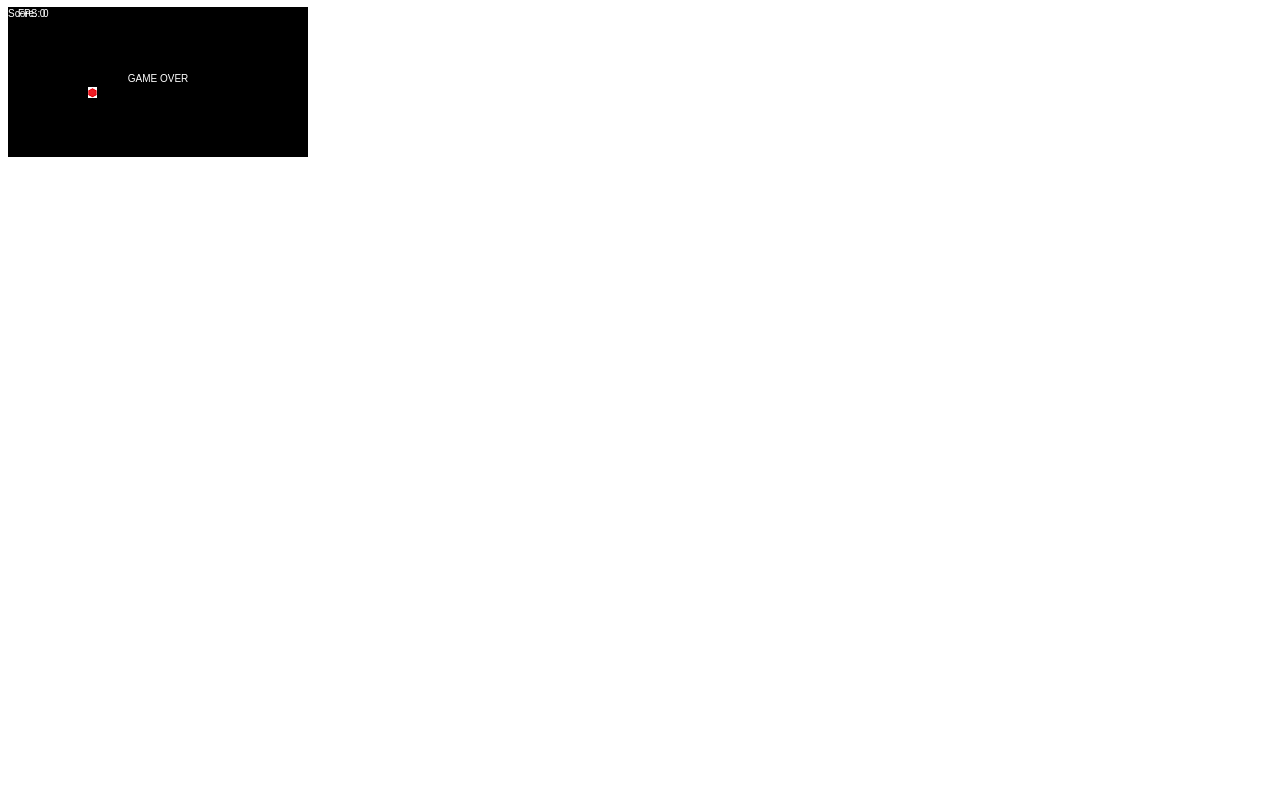
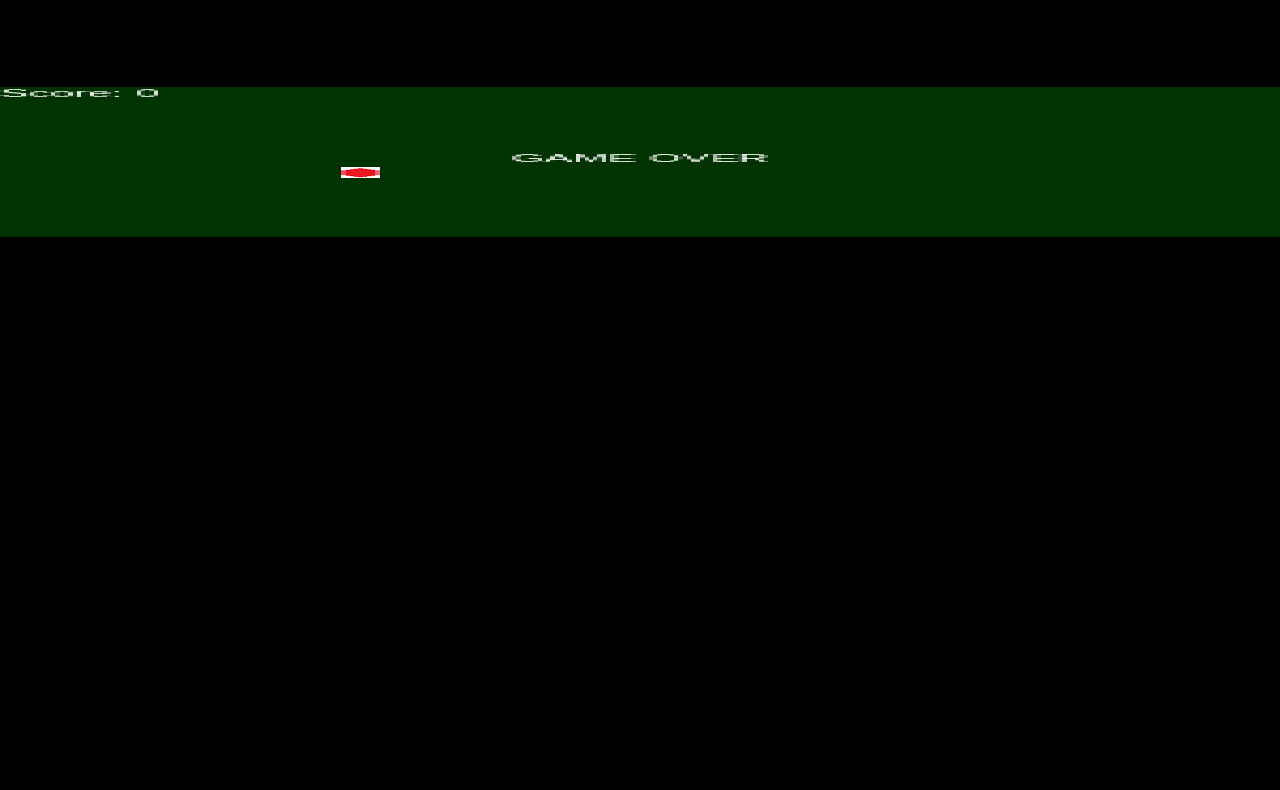
Before and after one commit to JuanMoscatelli/game, a plain HTML site: page index.html in a window 1280 px wide. Shown: the part 73-863 px from the top of the page. Before the commit the page ends 800 px from the top, so only its background shows below. Drawn offline with Linux system fonts and the light colour scheme.

Commit message:
Handling canvas in the screen and double buffer

```diff
--- a/game.js
+++ b/game.js
@@ -9,9 +9,15 @@
 
         canvas = undefined,
         ctx = undefined,
+        buffer = null,
+        bufferCtx = null,
+        bufferScale = 1,
+        bufferOffsetX = 0,
+        bufferOffsetY = 0,
         lastPress = undefined,
         pause = true,
         gameover = true,
+        fullscreen = false,
         dir = 0,
         score = 0,
         //wall = [];
@@ -20,12 +26,12 @@
         iBody = new Image(),
         iFood = new Image(),
         aEat = new Audio(),
-        aDie = new Audio(),
-        lastUpdate = 0,
-        FPS = 0,
-        frames = 0,
-        acumDelta = 0;
+        aDie = new Audio();
 
+        //lastUpdate = 0,
+        //FPS = 0,
+        //frames = 0,
+        //acumDelta = 0;
 
 
     window.requestAnimationFrame = (function () {
@@ -36,8 +42,23 @@
                 window.setTimeout(callback, 17);
             };
     }());
+    /* setTimeout( function () {
+        window.requestAnimationFrame(run)
+    }, 50); */
+
+    function repaint() {
+        window.requestAnimationFrame(repaint)
+        paint(ctx);
+    }
+    function run() {
+        setTimeout(run, 50);
+        act();
+    }
 
     document.addEventListener('keydown', function(evt) {
+        if (evt.which >= 37 && evt.which <= 40){
+        evt.preventDefault();
+        }
         lastPress = evt.which;
     }, false);
 
@@ -46,36 +67,8 @@
         this.y = (y === undefined) ? 0 : y;
         this.width = (width === undefined) ? 0 : width;
         this.height = (height === undefined) ? this.width : height;
+    }
 
-        /*this.intersects = function (rect) {
-            if (rect === undefined) {
-                window.console.warn('Missing parameters on function intersects');
-            } else {
-                return (this.x < rect.x + rect.width &&
-                    this.x + this.width > rect.x &&
-                    this.y < rect.y + rect.height &&
-                    this.y + this.height > rect.y);
-            }
-        };
-
-        this.fill = function (ctx) {
-            if (ctx === undefined) {
-                window.console.warn('Missing parameters on function fill');
-            } else {
-                ctx.fillRect(this.x, this.y, this.width, this.height);
-            }
-        };
-        this.drawImage = function (ctx, img) {
-            if (img === undefined) {
-                window.console.warn('Missing parameters on function drawImage');
-            } else {
-                if (img.width) {
-                    ctx.drawImage(img, this.x, this.y);
-            } else {
-                ctx.strokeRect(this.x, this.y, this.width, this.height);
-            }
-        }*/
-    };
     Rectangle.prototype = {
         constructor: Rectangle,
 
@@ -108,47 +101,28 @@
             }
         }
     };
-    /*Rectangle.prototype.intersects = function (rect) {
-        if (rect === undefined) {
-            window.console.warn('Missing parameters on function intersects');
-        } else {
-            return (this.x < rect.x + rect.width &&
-                this.x + this.width > rect.x &&
-                this.y < rect.y + rect.height &&
-                this.y + this.height > rect.y);
-        }
-    };
-    Rectangle.prototype.fill = function (ctx) {
-        if (ctx === undefined) {
-            window.console.warn('Missing parameters on function fill');
-        } else {
-            ctx.fillRect(this.x, this.y, this.width, this.height);
-        }
-    };
-    Rectangle.prototype.drawImage = function (ctx, img) {
-        if (img === undefined) {
-            window.console.warn('Missing parameters on function drawImage');
-        } else {
-            if (img.width) {
-                ctx.drawImage(img, this.x, this.y);
-            } else {
-                ctx.strokeRect(this.x, this.y, this.width, this.height);
-            }
-        }
-    };*/
-
-
     function random(max){
         return ~~(Math.random() * max);
     }
-    function canPlayOgg() {
+    function resize() {
+        canvas.width = window.innerWidth;
+        canvas.height = window.innerHeight;
+
+        var w = window.innerWidth / buffer.width;
+        var h = window.innerHeight / buffer.height;
+        bufferScale = Math.min(h, w);
+
+        bufferOffsetX = (canvas.width - (buffer.width * bufferScale)) / 2;
+        bufferOffsetY = (canvas.height - (buffer.height * bufferScale)) / 2;
+    }
+    /* function canPlayOgg() {
         var aud = new Audio();
         if (aud.canPlayType('audio/ogg').replace(/no/, '')) {
             return true;
         } else {
             return false;
-        }
-    }
+        } */
+    //}
     function reset() {
         score = 0;
         dir = 1;
@@ -165,14 +139,12 @@
             l=0;
 
         // Clean canvas
-        ctx.fillStyle = '#000';
-        ctx.fillRect(0, 0, canvas.width, canvas.height);
+        ctx.fillStyle = '#030';
+        ctx.fillRect(0, 0, buffer.width, buffer.height);
 
         // Draw player
-        //ctx.fillStyle = '#0f0';
         ctx.strokeStyle = '#0f0';
         for (i = 0, l = body.length; i < l; i += 1) {
-            //body[i].fill(ctx);
             body[i].drawImage(ctx, iBody);
         }
 
@@ -189,14 +161,14 @@
         food.drawImage(ctx, iFood);
 
         //Debug last key pressed
-        ctx.fillStyle = '#fff';
         //ctx.fillText('Last Press: ' + lastPress, 0, 20);
 
         //Draw Score
+        ctx.fillStyle = '#fff';
         ctx.fillText('Score: ' + score, 0, 10);
 
         //Draw FPS
-        ctx.fillText('FPS: ' +FPS, 10, 10);
+        //ctx.fillText('FPS: ' +FPS, 10, 10);
 
         //Draw pause
         if (pause) {
@@ -301,16 +273,32 @@
 
     function repaint() {
         window.requestAnimationFrame(repaint);
-        paint(ctx);
+        paint(bufferCtx);
+        ctx.fillStyle = '#000';
+        ctx.fillRect(0, 0, canvas.width, canvas.height);
+        ctx.imageSmoothingEnabled = false;
+        ctx.imageSmoothingEnabled = false;
+        ctx.webkitImageSmoothingEnabled = false;
+        ctx.mozImageSmoothingEnabled = false;
+        ctx.msImageSmoothingEnabled = false;
+        ctx.oImageSmoothingEnabled = false;
+        ctx.drawImage(buffer, bufferOffsetX, bufferOffsetY, buffer.width * bufferScale, buffer.height) ;
     }
     function run() {
-        var now = Date.now(),
-            deltaTime = (now - lastUpdate) / 1000;
+        //var now = Date.now(),
+             /*    deltaTime = (now - lastUpdate) / 1000;
         if (deltaTime > 1) {
             deltaTime = 0;
         }
         lastUpdate = now;
 
+        frames += 1;
+        acumDelta += deltaTime;
+        if (acumDelta > 1) {
+            FPS = frames;
+            frames = 0;
+            acumDelta -= 1;
+        } */
         setTimeout(run, 50);
         act();
     }
@@ -318,17 +306,25 @@
         //Get Canvas and Context
         canvas = document.getElementById('canvas');
         ctx = canvas.getContext('2d');
+        canvas.width = 600;
+        canvas.height = 300;
+
+        // Load buffer
+        buffer = document.createElement('canvas');
+        bufferCtx = buffer.getContext('2d');
+        buffer.width = 300;
+        buffer.height = 150;
 
         // Load assets
         iBody.src = 'assets/body.png';
         iFood.src = 'assets/fruit.png';
-        if (canPlayOgg()) {
+        /* if (canPlayOgg()) {
             aEat.src = 'assets/chomp.oga';
             aDie.src = 'assets/dies.oga';
-        } else {
+        } else { */
         aEat.src = 'assets/chompa.wav';
         aDie.src = 'assets/dies.wav';
-        }
+
         // Create body[0] and food
         food = new Rectangle(80,80,10,10);
 
@@ -340,9 +336,10 @@
         wall.push(new Rectangle(200,100,10,10)); */
 
         //Start game
+        resize();
         run();
         repaint();
     }
     window.addEventListener('load',init,false);
-
+    window.addEventListener('resize', resize, false);
 }(window));
--- a/index.html
+++ b/index.html
@@ -6,9 +6,9 @@
             <!--[if lte IE 8]><meta http-equiv="X-UA-Compatible" content="chrome=1" /><![endif]-->
             <title>My First Canvas Game</title>
         </head>
-        <body>
+        <body style="margin:0; padding:0; background:#000; text-align:center">
             <h1>My First Canvas Game</h1>
-                <p><canvas id="canvas" width="300" height="150" style="background:#999">
+                <p><canvas id="canvas" width="300" height="150" style="background:#999; width:100%; height:100%;">
                 Canvas not supported by your browser.
                 </canvas></p>
             <script type="application/javascript" src="game.js"></script>
```
Lines whose indentation alone changed are shown as unchanged.
